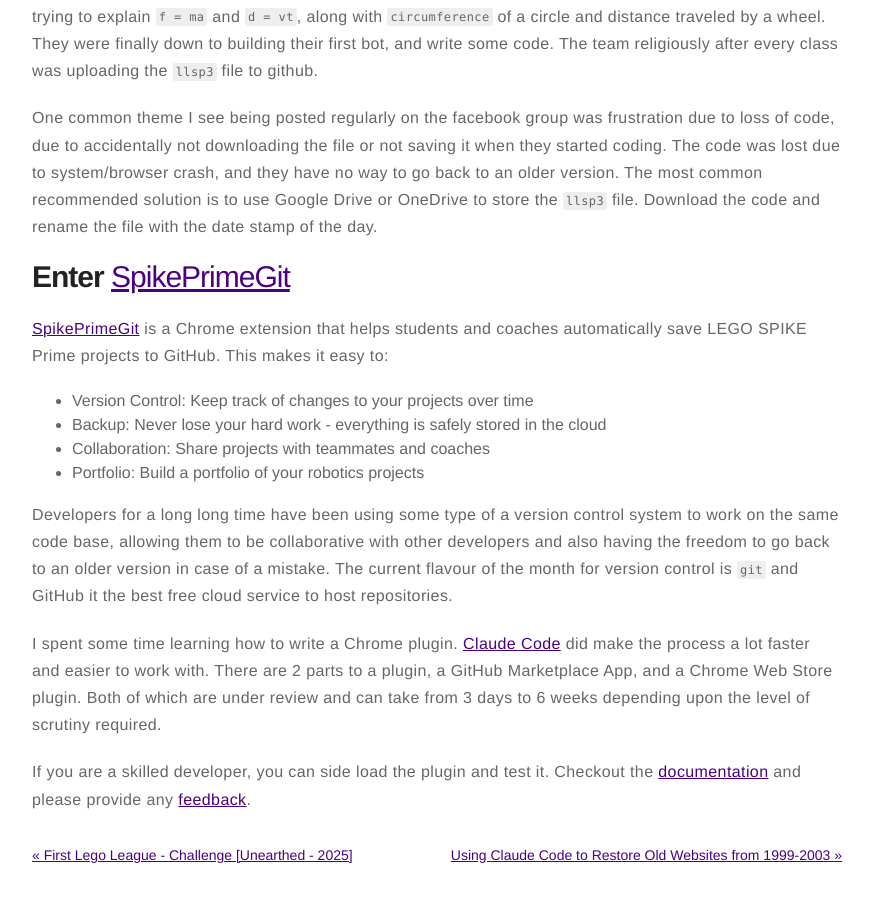
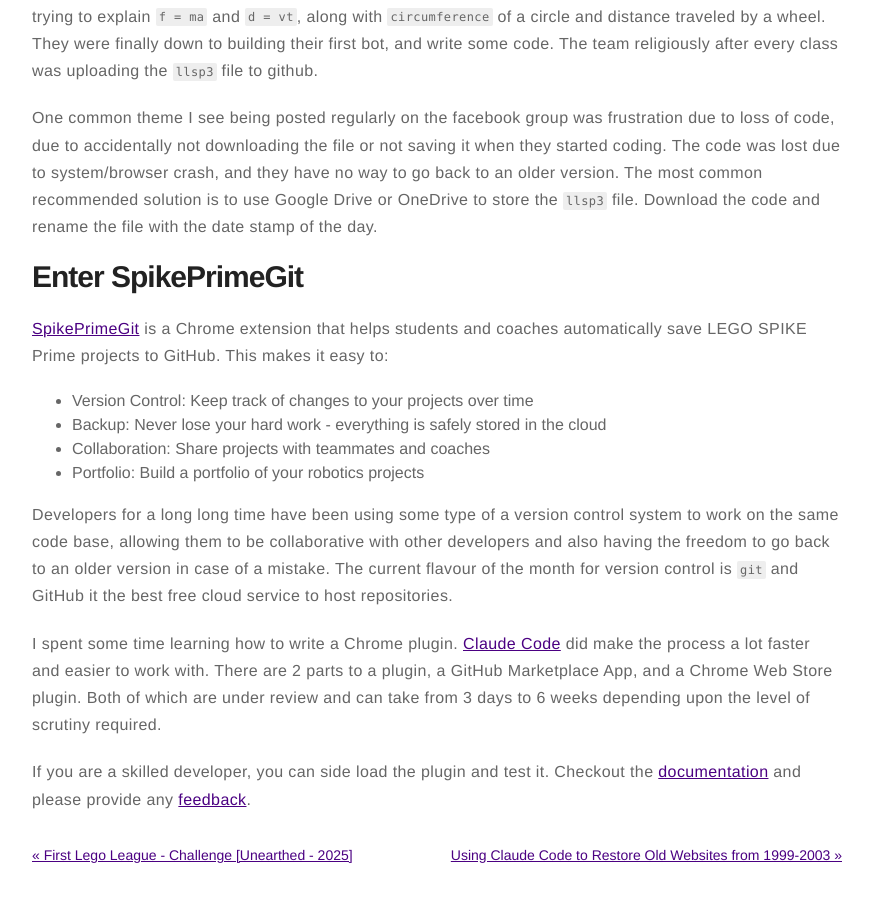
Before and after one commit to varunmehta/varunmehta.github.io, a Jekyll site: the page built from _posts/2025-11-09-lego-robotics-github-auth.md, in a window 1280 px wide and 900 px high, scrolled down 573 px. Shown: the whole window, without its empty margins (203-1076 px from the left). Built offline with Jekyll 4.4.1, drawn with Linux system fonts in a browser that asks for light colours; nearby versions of some CDN libraries; comment, search, counter and statistics services are not loaded; part of the change alters nothing that is shown.

Commit message:
Fixed links and flow of thought

```diff
--- a/_posts/2025-11-09-lego-robotics-github-auth.md
+++ b/_posts/2025-11-09-lego-robotics-github-auth.md
@@ -26,7 +26,7 @@ After spending more than 2 weeks with kids coaching them on how different sensor
 
 One common theme I see being posted regularly on the facebook group was frustration due to loss of code, due to accidentally not downloading the file or not saving it when they started coding. The code was lost due to system/browser crash, and they have no way to go back to an older version. The most common recommended solution is to use Google Drive or OneDrive to store the `llsp3` file. Download the code and rename the file with the date stamp of the day.
 
-# Enter [SpikePrimeGit]((https://varunmehta.github.io/spike-prime-git/))
+# Enter SpikePrimeGit
 
 [SpikePrimeGit](https://varunmehta.github.io/spike-prime-git/) is a Chrome extension that helps students and coaches automatically save LEGO SPIKE Prime projects to GitHub. This makes it easy to:
 
```
